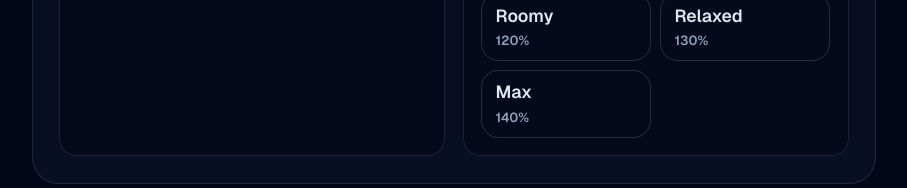
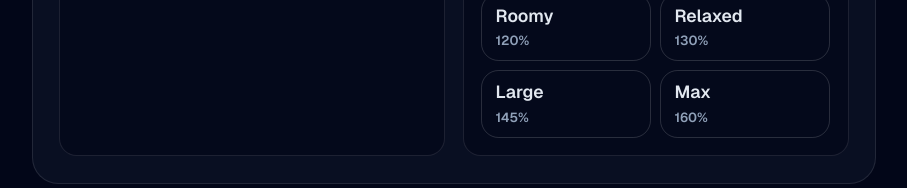
Before and after one commit to SamgeeGamwise/ProductivityApp, a Next.js app: page /settings in a window 1280 px wide. Shown: the part 407-595 px from the top of the page, without its empty margins (186-1093 px from the left). Built offline with nearby package versions, Linux system fonts and the light colour scheme.

Commit message:
Bigger big

```diff
--- a/src/app/settings/page.tsx
+++ b/src/app/settings/page.tsx
@@ -9,7 +9,8 @@ const SCALE_OPTIONS = [
   { value: 1.1, label: "Cozy" },
   { value: 1.2, label: "Roomy" },
   { value: 1.3, label: "Relaxed" },
-  { value: 1.4, label: "Max" },
+  { value: 1.45, label: "Large" },
+  { value: 1.6, label: "Max" },
 ];
 
 export default function SettingsPage() {
@@ -72,7 +73,7 @@ export default function SettingsPage() {
                   id="ui-scale"
                   type="range"
                   min={0.95}
-                  max={1.4}
+                  max={1.6}
                   step={0.05}
                   value={uiScale}
                   onChange={(event) => setUiScale(Number(event.target.value))}
```
